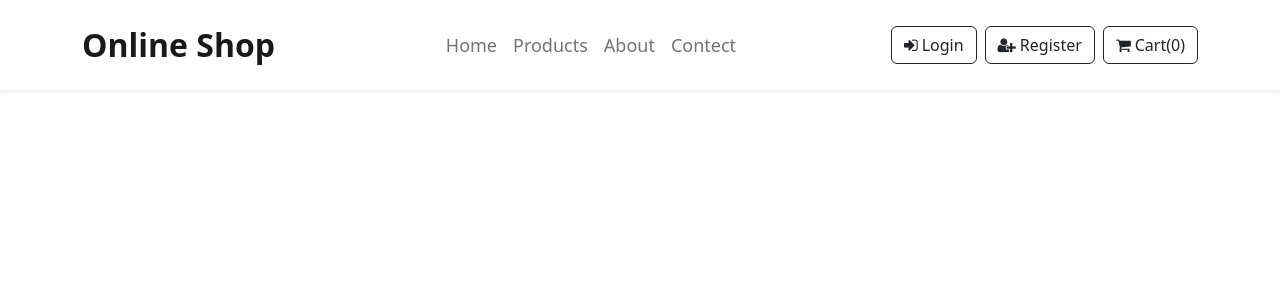
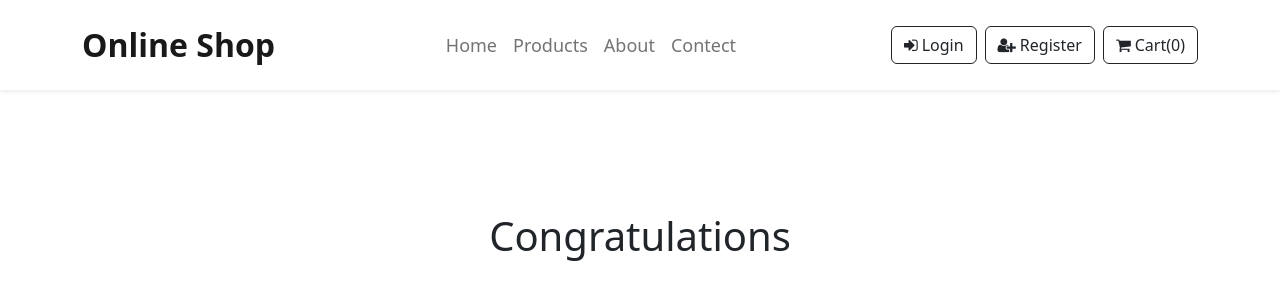
Before and after one commit to darshitposhiya/shoping_site, a React (Create React App) app: page /Checkout in a window 1280 px wide. Shown: the top 300 px of the page. Built offline with nearby package versions, Linux system fonts and the light colour scheme.

Commit message:
my first shoping site

```diff
--- a/package.json
+++ b/package.json
@@ -1,5 +1,4 @@
 {
-  "homepage": "https://darshitposhiya.github.io/shoping_site",
   "name": "shoping_site",
   "version": "0.1.0",
   "private": true,
@@ -23,8 +22,6 @@
     "web-vitals": "^2.1.4"
   },
   "scripts": {
-    "predeploy": "npm run build",
-    "deploy": "gh-pages -d build",
     "start": "react-scripts start",
     "build": "react-scripts build",
     "test": "react-scripts test",
--- a/src/App.js
+++ b/src/App.js
@@ -6,6 +6,7 @@ import Home from "./Components/Home";
 import Products from "./Components/Products";
 import Productsss from "./Components/Productsss";
 import Cart from './Components/Cart'
+import Checkout from "./Components/Checkout";
 
 
 function App() {
@@ -17,7 +18,7 @@ function App() {
     <Route path="/Products" element={<Products/>}></Route>
     <Route path="/Productsss/:id" element={<Productsss/>}></Route>
     <Route path="/Cart" element={<Cart/>}></Route>
-
+    <Route path="/Checkout" element={<Checkout/>}></Route>
    </Routes>
 
 </>
--- a/src/Components/Cart.jsx
+++ b/src/Components/Cart.jsx
@@ -1,5 +1,5 @@
 import React from 'react';
-import { NavLink } from 'react-bootstrap';
+import { NavLink } from 'react-router-dom';
 import { useSelector,useDispatch} from 'react-redux';
 import {addCart,delCart} from '../store/action'
 
@@ -67,9 +67,16 @@ const Cart=()=> {
             <>
             <div className="container">
                 <div className="row">
-                    <NavLink to='/Checkout' className='btn btn-outline-dark mb-5 w-25 mx-auto'>
-                        Proceed to checkout
+                  <div className='col-md-6'>
+                  <NavLink to='/Products' className='btn btn-dark mb-5 w-50 mx-auto text-white'>
+                        Back To Shop
                     </NavLink>
+                  </div>
+                  <div className='col-md-6 text-end'>
+                  <NavLink to='/Checkout' className='btn btn-dark mb-5 w-50 mx-auto text-white'>
+                        Go To Checkout
+                    </NavLink>
+                  </div>
                 </div>
             </div>
             </>
--- /dev/null
+++ b/src/Components/Checkout.jsx
@@ -0,0 +1,11 @@
+import React from 'react';
+
+const Checkout =()=> {
+    return (
+        <div className='container d-flex align-items-center justify-content-center' style={{height:300}}>
+            <h1>Congratulations</h1>
+        </div>
+    );
+}
+
+export default Checkout;
```
